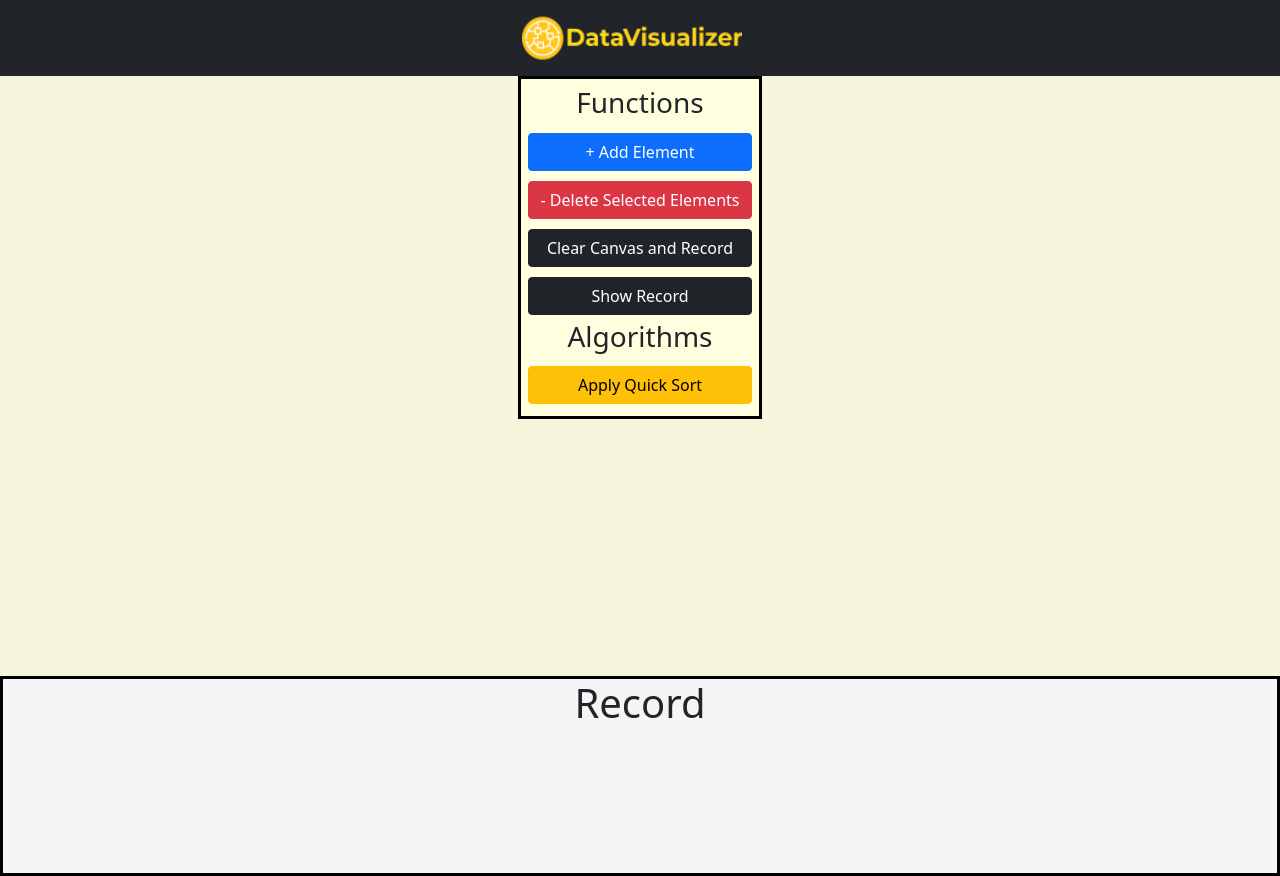
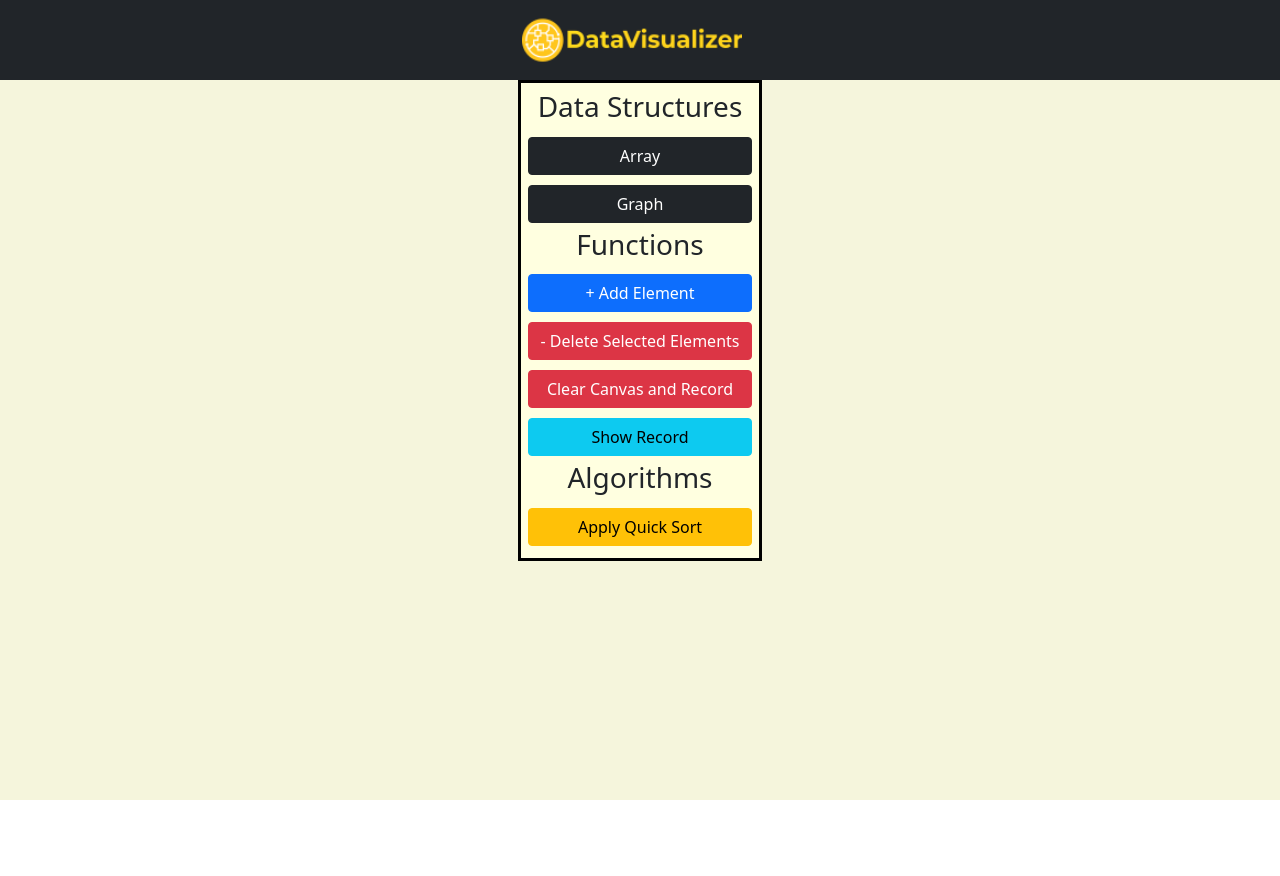
Before and after one commit to Calvin-Lu/data-visualizer, a React (Create React App) app: page / in a window 1280 px wide. After the commit the page ends 800 px from the top, so only its background shows below. Built offline with nearby package versions, Linux system fonts and the light colour scheme.

Commit message:
Record can now be hidden, canvas height readjusted, data structure selection buttons added

```diff
--- a/src/App.js
+++ b/src/App.js
@@ -11,6 +11,7 @@ function App() {
   const [elements, setElements] = useState([])
   const [selectedElements, setSelectedElements] = useState([])
   const [record, setRecord] = useState([])
+  const [displayRecord, setDisplayRecord] = useState(false) //tracks whether record interface is visible
   const [selectedRecord, setSelectedRecord] = useState("") //only one record can be selected at a time
   const tempRecord = useRef([]) //tempRecord is actively updated during algorithm execution, and then is used to update the record state
 
@@ -111,6 +112,7 @@ function App() {
   }
 
   const showRecord = () => {
+    setDisplayRecord(!displayRecord)
     const newRecordArray = []
     for (let i = 0; i < tempRecord.current.length; i++) {
       const newRecord = {
@@ -153,8 +155,10 @@ function App() {
       quickSort={quickSort}
       clearCanvas={clearCanvas}
       showRecord={showRecord}
+      displayRecord={displayRecord}
       />
       <Record
+      displayRecord={displayRecord}
       record={record}
       selectRecord={selectRecord}
       />
--- a/src/components/Canvas.js
+++ b/src/components/Canvas.js
@@ -3,9 +3,9 @@ import Element from './Element'
 import '../index.css'
 import FunctionBox from './FunctionBox'
 
-const Canvas = ({elements, selectElement,  addElement, deleteSelectedElements, quickSort, clearCanvas, showRecord} ) => {
+const Canvas = ({elements, selectElement,  addElement, deleteSelectedElements, quickSort, clearCanvas, showRecord, displayRecord} ) => {
     return (
-        <div className="canvas">
+        <div className={displayRecord ? "canvas" : "canvas canvas-record-hidden"}>
             {elements.map((element) => (
                 <Element key={element.id} id={element.id} value={element.value} selected={element.selected} selectElement={selectElement}/>
             ))}
@@ -17,6 +17,7 @@ const Canvas = ({elements, selectElement,  addElement, deleteSelectedElements, q
             quickSort={quickSort}
             clearCanvas={clearCanvas}
             showRecord={showRecord}
+            displayRecord={displayRecord}
             />
         </div>
     )
--- a/src/components/FunctionBox.js
+++ b/src/components/FunctionBox.js
@@ -2,15 +2,18 @@ import React from 'react'
 import Button from 'react-bootstrap/Button'
 import Draggable from 'react-draggable'
 
-const FunctionBox = ({ addElement, deleteSelectedElements, elements, quickSort, clearCanvas, showRecord }) => {
+const FunctionBox = ({ addElement, deleteSelectedElements, elements, quickSort, clearCanvas, showRecord, displayRecord }) => {
     return (
         <Draggable bounds="body">
             <div className="function-box">
+                <h3>Data Structures</h3>
+                <Button className="btn-dark function-box-button">Array</Button>
+                <Button className="btn-dark function-box-button">Graph</Button>
                 <h3>Functions</h3>
                 <Button className="function-box-button" onClick={addElement}>+ Add Element</Button>
                 <Button className="btn-danger function-box-button" onClick={deleteSelectedElements}>- Delete Selected Elements</Button>
-                <Button className="btn-dark function-box-button" onClick={clearCanvas}>Clear Canvas and Record</Button>
-                <Button className="btn-dark function-box-button" onClick={showRecord}>Show Record</Button>
+                <Button className="btn-danger function-box-button" onClick={clearCanvas}>Clear Canvas and Record</Button>
+                <Button className="btn-info function-box-button" onClick={showRecord}>{displayRecord ? "Hide Record" : "Show Record"}</Button>
                 <h3>Algorithms</h3>
                 <Button className="btn-warning function-box-button" onClick={() => quickSort(0, elements.length - 1)}>Apply Quick Sort</Button>
             </div>
--- a/src/components/Navigation.js
+++ b/src/components/Navigation.js
@@ -6,7 +6,7 @@ import Logo from '../img/logo.png'
 const Navigation = () => {
     return (
         <>
-        <Navbar bg="dark" variant="dark">
+        <Navbar bg="dark" variant="dark" className="navigation-bar">
             <Container className="justify-content-center">
             <Navbar.Brand href="#home">
                 <img
--- a/src/components/Record.js
+++ b/src/components/Record.js
@@ -1,13 +1,17 @@
 import React from 'react'
 import RecordEntry from './RecordEntry'
 
-const Record = ({record, selectRecord}) => {
+const Record = ({displayRecord, record, selectRecord}) => {
     return (
-        <div className="record">
-            <h1 className="record-header">Record</h1>
-            {record.map((entry) => (
-                <RecordEntry key={entry.id} id={entry.id} text={entry.text} selected={entry.selected} selectRecord={selectRecord}/>
-            ))}
+        <div>
+            { displayRecord ?
+            <div className="record">
+                <h1 className="record-header">Record</h1>
+                {record.map((entry) => (
+                    <RecordEntry key={entry.id} id={entry.id} text={entry.text} selected={entry.selected} selectRecord={selectRecord}/>
+                ))}
+            </div>
+            : null}
         </div>
     )
 }
--- a/src/index.css
+++ b/src/index.css
@@ -32,13 +32,20 @@ code {
   border-bottom: 1px solid gray;
 } */
 
+.navigation-bar {
+  min-height:10vh;
+}
+
 .canvas {
   background-color:beige;
-  min-height:75vh;
+  min-height:65vh;
   display:flex;
   flex-wrap: wrap;
   justify-content:center;
   align-content:center;
+}
+.canvas-record-hidden {
+  min-height:90vh;
 }
 
 .element {
```
